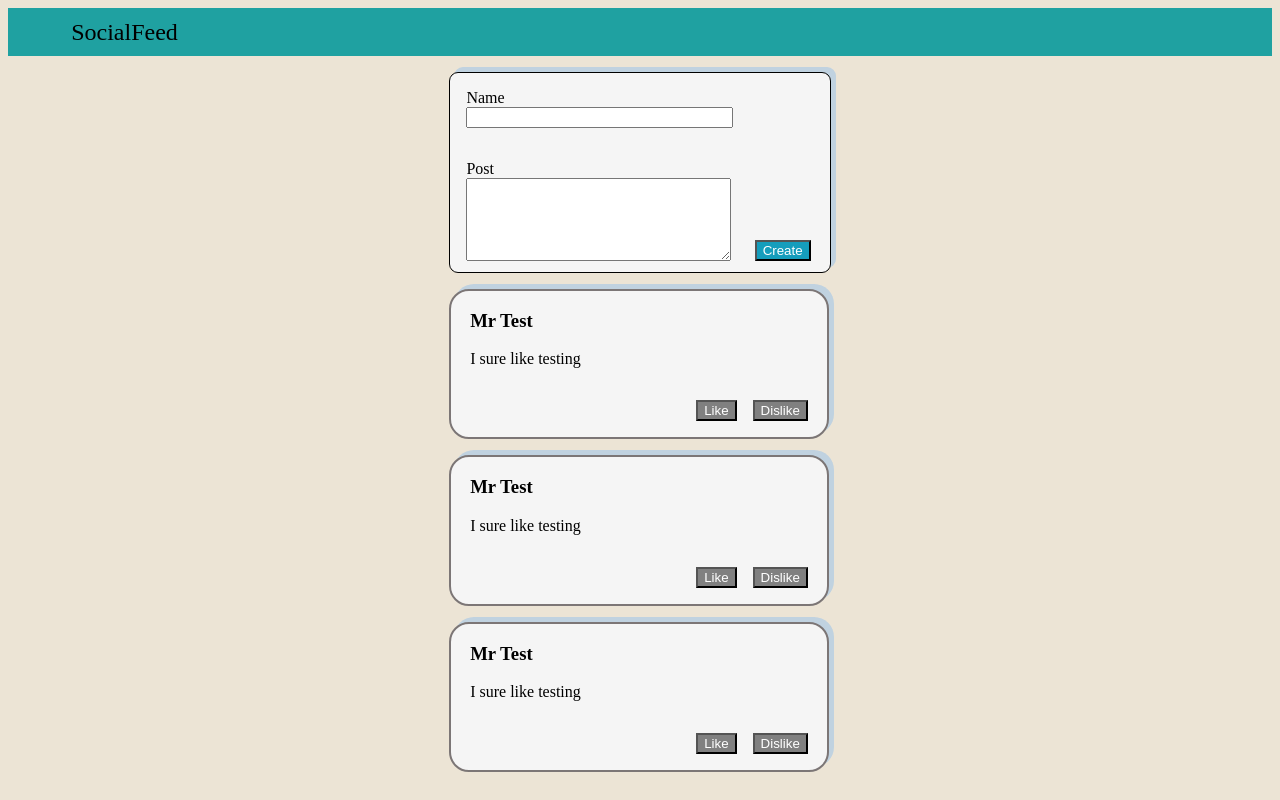
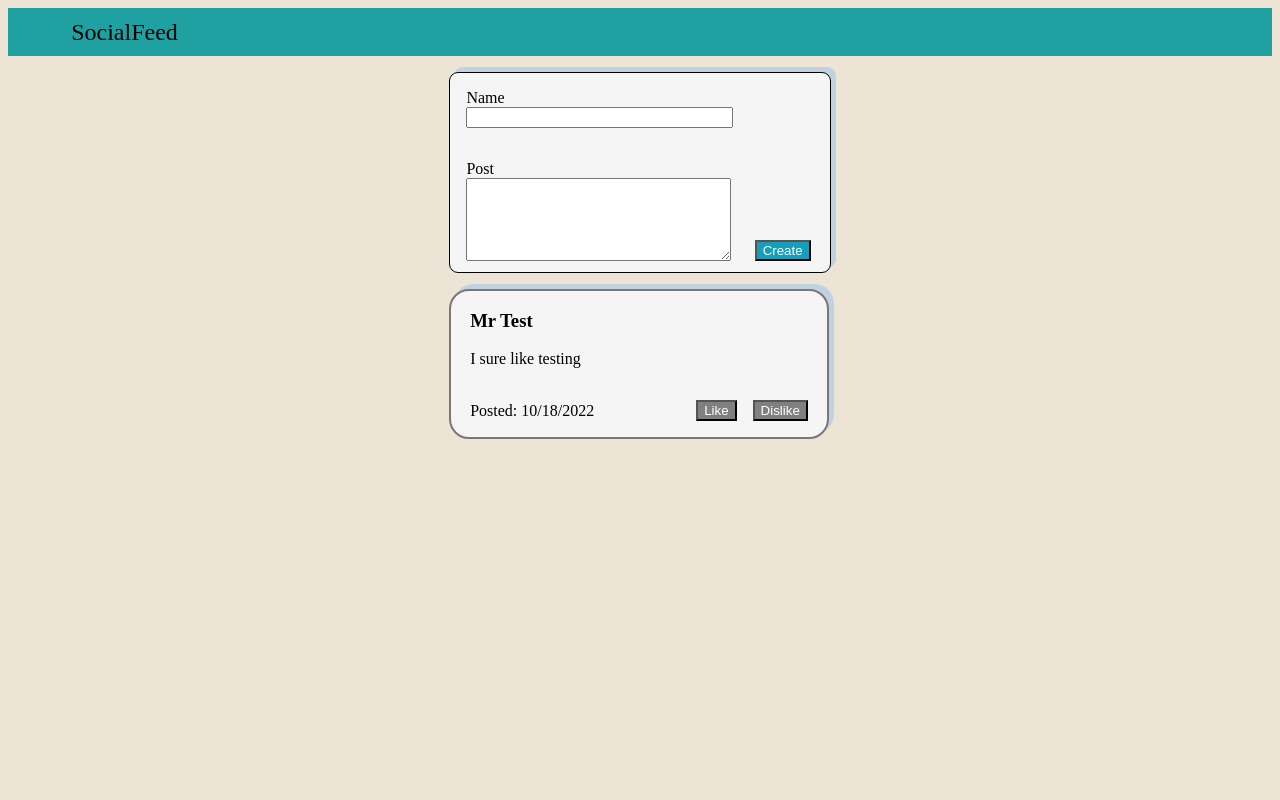
Before and after one commit to WallochMatt/socialFeed, a React (Create React App) app: page / in a window 1280 px wide. Built offline with nearby package versions, Linux system fonts and the light colour scheme.

Commit message:
feat: Deleted extra test posts, left in one + Added a posted date to post instantiations

```diff
--- a/src/App.js
+++ b/src/App.js
@@ -7,7 +7,7 @@ import "./App.css"
 
 function App() {
 
-  const [posts, setPosts] = useState([{individual: 'Mr Test', post: "I sure like testing"}, {individual: 'Mr Test', post: "I sure like testing"}, {individual: 'Mr Test', post: "I sure like testing"}])
+  const [posts, setPosts] = useState([{individual: 'Mr Test', post: "I sure like testing"}])
 
 
   function newPost(post){
--- a/src/Components/PostSingle/Post.css
+++ b/src/Components/PostSingle/Post.css
@@ -29,3 +29,10 @@
 p {
     word-wrap: break-word;
 }
+
+.date-like-row{
+    display: flex;
+    align-items: center;
+    flex-direction: row;
+    justify-content: space-between;
+}
--- a/src/Components/PostSingle/Post.jsx
+++ b/src/Components/PostSingle/Post.jsx
@@ -2,6 +2,11 @@ import { useState } from "react"
 import LikeButton from '../../Components/LikeButton/LikeButton'
 import DislikeButton from '../../Components/DislikeButton/DislikeButton'
 import "./Post.css"
+
+const now = new Date();
+let currentDay = now.getDate();
+let currentMonth = now.getMonth() + 1;
+let currentYear = now.getFullYear();
 
 const Post = (props) => {
     const [like, setLike] = useState('inactive');
@@ -17,9 +22,14 @@ const Post = (props) => {
                     <p>{props.post}</p>
                 </div>
             </tbody>
-            <tbody className="like-row">
-                <LikeButton activity={like}  thumbsUp={setLike} thumbsDown={setDislike}/>
-                <DislikeButton activity={dislike} thumbsDown={setDislike} thumbsUp={setLike} />
+            <tbody className="date-like-row">
+                <tr>
+                    <p>Posted: {currentMonth}/{currentDay}/{currentYear}</p>
+                </tr>
+                <tr className="like-row">
+                    <LikeButton activity={like}  thumbsUp={setLike} thumbsDown={setDislike}/>
+                    <DislikeButton activity={dislike} thumbsDown={setDislike} thumbsUp={setLike} />
+                </tr>
             </tbody>
         </table>
 
```
